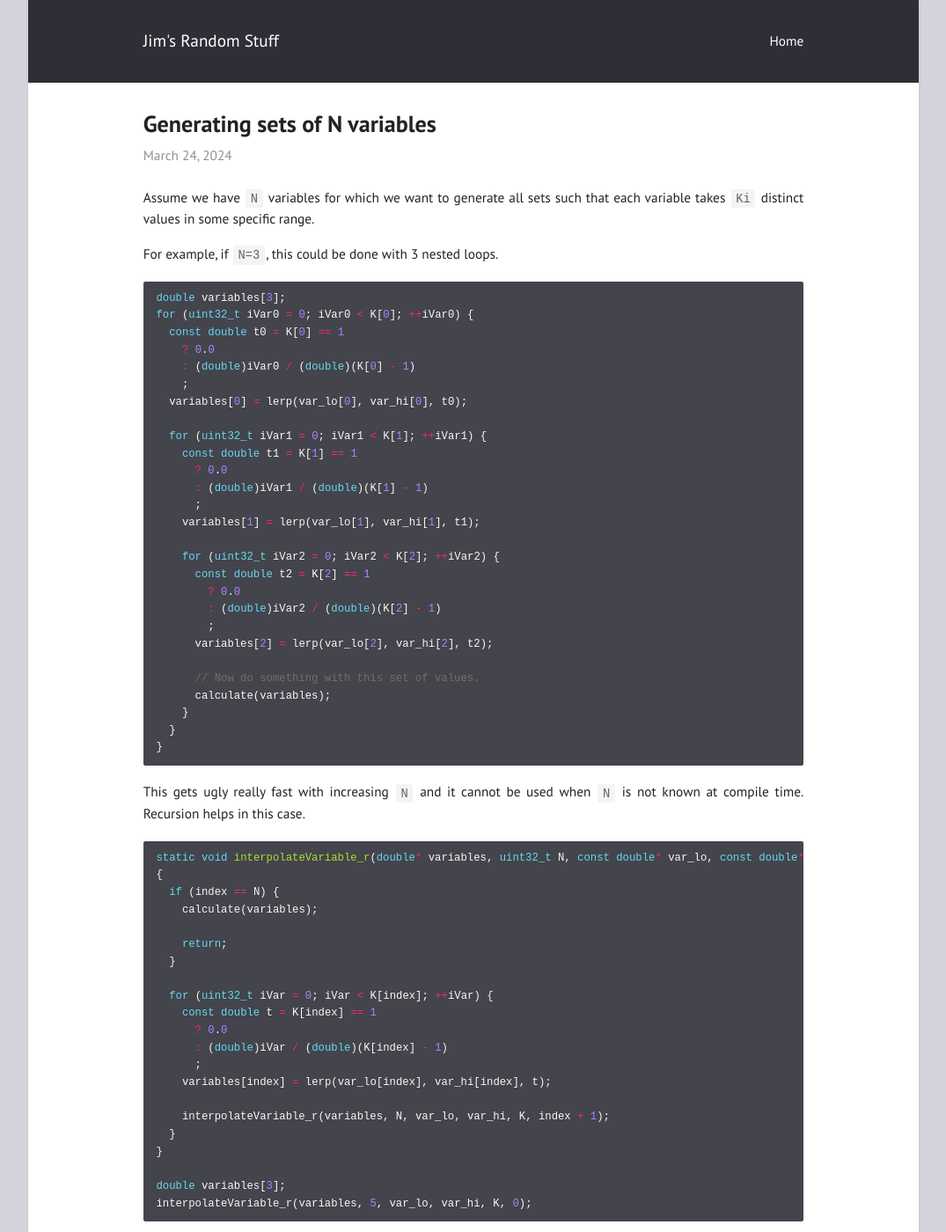
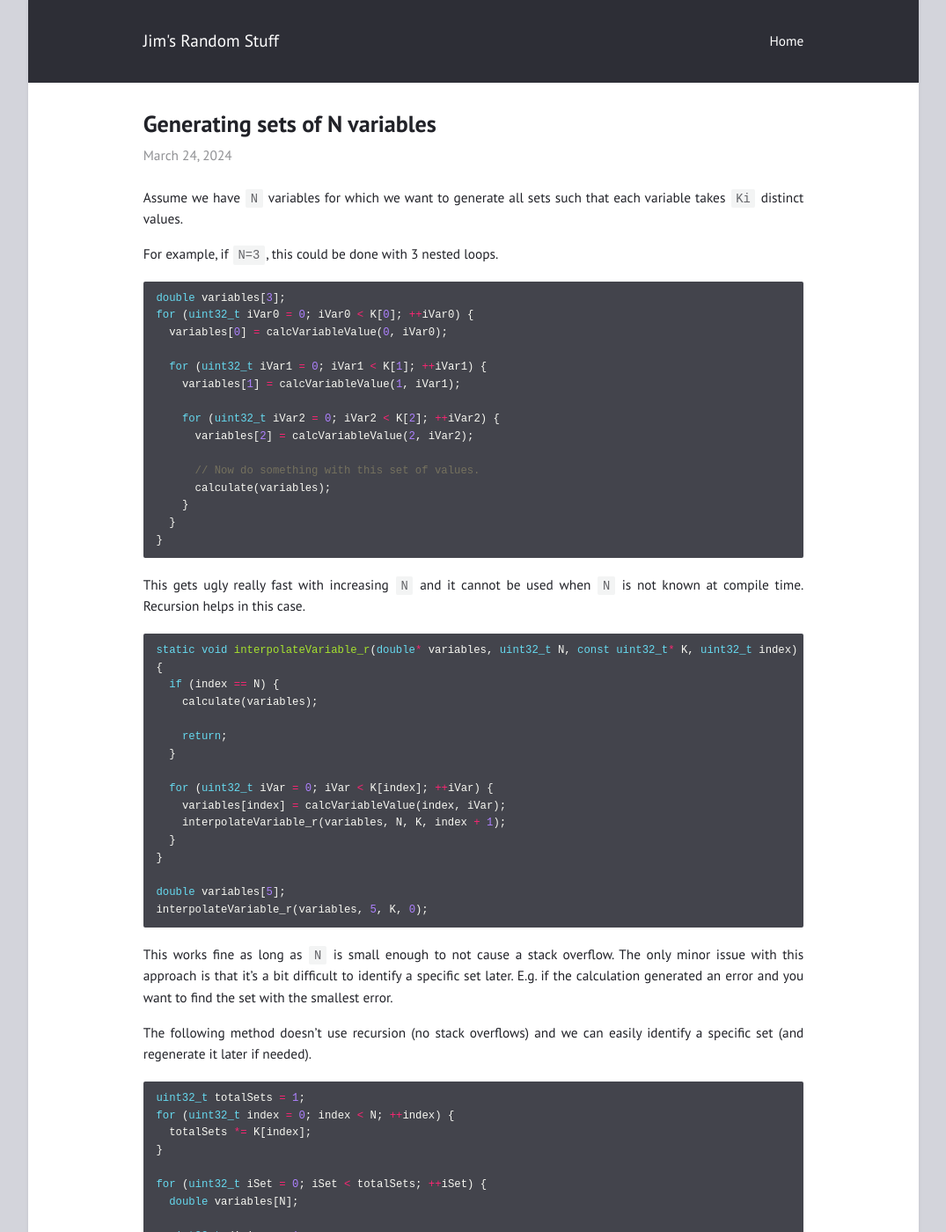
Before and after one commit to jdryg/jdryg.github.io, a Jekyll site: the page built from _posts/2024-03-24-generating_sets.markdown, in a window 1280 px wide and 1400 px high. Shown: the whole window at 88% size, without its empty margins (102-1177 px from the left). Built offline with Jekyll 4.4.1, drawn with Linux system fonts in a browser that asks for light colours; our own code applies the rules of GitHub Pages for plain Markdown files; some of the changed text lies outside the part shown.

Commit message:
generating_set: simplified code

````diff
--- a/_posts/2024-03-24-generating_sets.markdown
+++ b/_posts/2024-03-24-generating_sets.markdown
@@ -5,32 +5,20 @@ categories: code
 tags: code
 ---
 
-Assume we have `N` variables for which we want to generate all sets such that each variable takes `Ki` distinct values in some specific range.
+Assume we have `N` variables for which we want to generate all sets such that each variable takes `Ki` distinct values.
 
 For example, if `N=3`, this could be done with 3 nested loops.
 
 ```c
 double variables[3];
 for (uint32_t iVar0 = 0; iVar0 < K[0]; ++iVar0) {
-  const double t0 = K[0] == 1
-    ? 0.0
-    : (double)iVar0 / (double)(K[0] - 1)
-    ;
-  variables[0] = lerp(var_lo[0], var_hi[0], t0);
+  variables[0] = calcVariableValue(0, iVar0);
 
   for (uint32_t iVar1 = 0; iVar1 < K[1]; ++iVar1) {
-    const double t1 = K[1] == 1
-      ? 0.0
-      : (double)iVar1 / (double)(K[1] - 1)
-      ;
-    variables[1] = lerp(var_lo[1], var_hi[1], t1);
+    variables[1] = calcVariableValue(1, iVar1);
 
     for (uint32_t iVar2 = 0; iVar2 < K[2]; ++iVar2) {
-      const double t2 = K[2] == 1
-        ? 0.0
-        : (double)iVar2 / (double)(K[2] - 1)
-        ;
-      variables[2] = lerp(var_lo[2], var_hi[2], t2);
+      variables[2] = calcVariableValue(2, iVar2);
 
       // Now do something with this set of values.
       calculate(variables);
@@ -42,7 +30,7 @@ for (uint32_t iVar0 = 0; iVar0 < K[0]; ++iVar0) {
 This gets ugly really fast with increasing `N` and it cannot be used when `N` is not known at compile time. Recursion helps in this case.
 
 ```c
-static void interpolateVariable_r(double* variables, uint32_t N, const double* var_lo, const double* var_hi, const uint32_t* K, uint32_t index)
+static void interpolateVariable_r(double* variables, uint32_t N, const uint32_t* K, uint32_t index)
 {
   if (index == N) {
     calculate(variables);
@@ -51,18 +39,13 @@ static void interpolateVariable_r(double* variables, uint32_t N, const double* v
   }
 
   for (uint32_t iVar = 0; iVar < K[index]; ++iVar) {
-    const double t = K[index] == 1
-      ? 0.0
-      : (double)iVar / (double)(K[index] - 1)
-      ;
-    variables[index] = lerp(var_lo[index], var_hi[index], t);
-
-    interpolateVariable_r(variables, N, var_lo, var_hi, K, index + 1);
+    variables[index] = calcVariableValue(index, iVar);
+    interpolateVariable_r(variables, N, K, index + 1);
   }
 }
 
-double variables[3];
-interpolateVariable_r(variables, 5, var_lo, var_hi, K, 0);
+double variables[5];
+interpolateVariable_r(variables, 5, K, 0);
 ```
 
 This works fine as long as `N` is small enough to not cause a stack overflow. The only minor issue with this approach is that it's a bit difficult to identify a specific set later. E.g. if the calculation generated an error and you want to find the set with the smallest error.
@@ -83,11 +66,7 @@ for (uint32_t iSet = 0; iSet < totalSets; ++iSet) {
     const uint32_t index = i - 1;
 
     const uint32_t iVar = (iSet / divisor) % K[index];
-    const double t = K[index] == 1
-      ? 0.0
-      : (double)iVar / (double)(K[index] - 1)
-      ;
-    variables[index] = lerp(var_lo[index], var_hi[index], t);
+    variables[index] = calcVariableValue(index, iVar);
 
     divisor *= K[index];
   }
````
